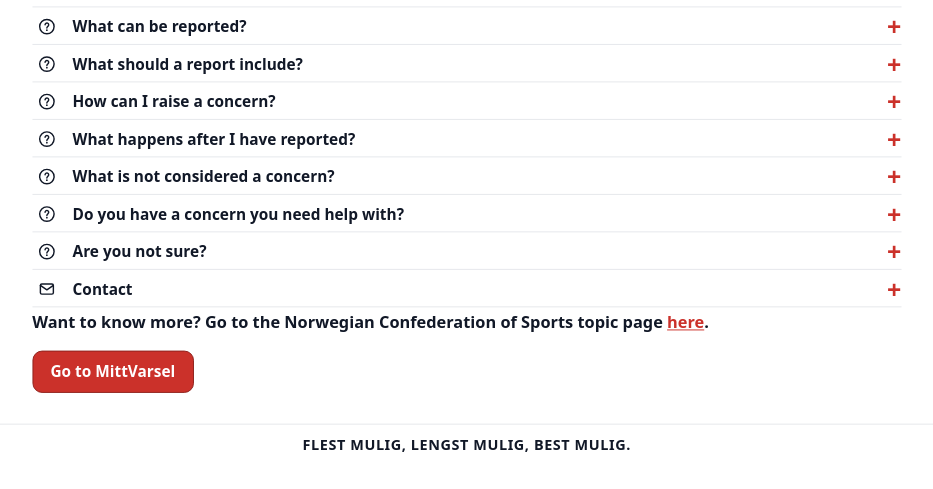
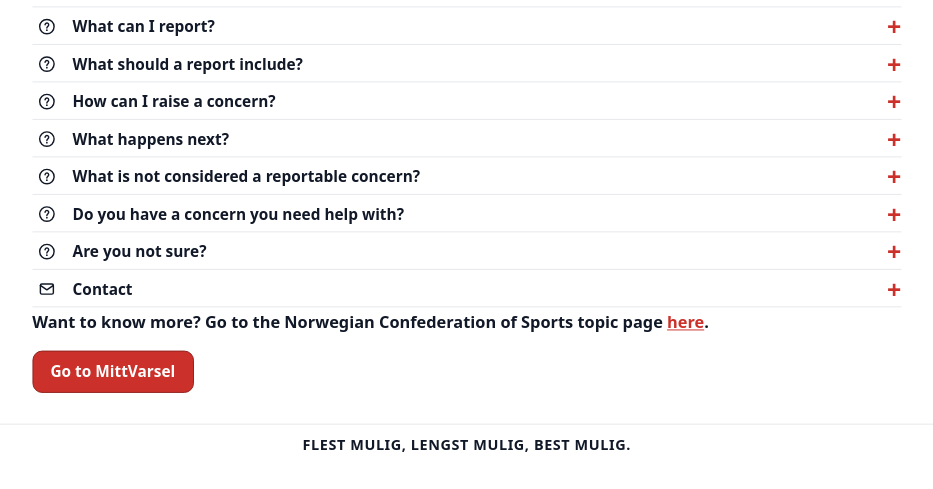
Before and after one commit to hegullak/whistleblower-prototype, a plain HTML site: page en.html in a window 1280 px wide. Shown: the part 331-820 px from the top of the page, without its empty margins (199-1132 px from the left). Drawn offline with Linux system fonts and the light colour scheme.

Commit message:
Refine English accordion headings in en.html.
Co-authored-by: Cursor <cursoragent@cursor.com>

```diff
--- a/en.html
+++ b/en.html
@@ -113,7 +113,7 @@
                     <circle cx="12" cy="17" r="1.2" fill="currentColor" />
                   </svg>
                 </span>
-                <span>What can be reported?</span>
+                <span>What can I report?</span>
               </span>
             </summary>
             <div class="accordion-body accordion-body--viewport">
@@ -225,7 +225,7 @@
                     <circle cx="12" cy="17" r="1.2" fill="currentColor" />
                   </svg>
                 </span>
-                <span>What happens after I have reported?</span>
+                <span>What happens next?</span>
               </span>
             </summary>
             <div class="accordion-body accordion-body--viewport">
@@ -259,7 +259,7 @@
                     <circle cx="12" cy="17" r="1.2" fill="currentColor" />
                   </svg>
                 </span>
-                <span>What is not considered a concern?</span>
+                <span>What is not considered a reportable concern?</span>
               </span>
             </summary>
             <div class="accordion-body accordion-body--viewport">
```
